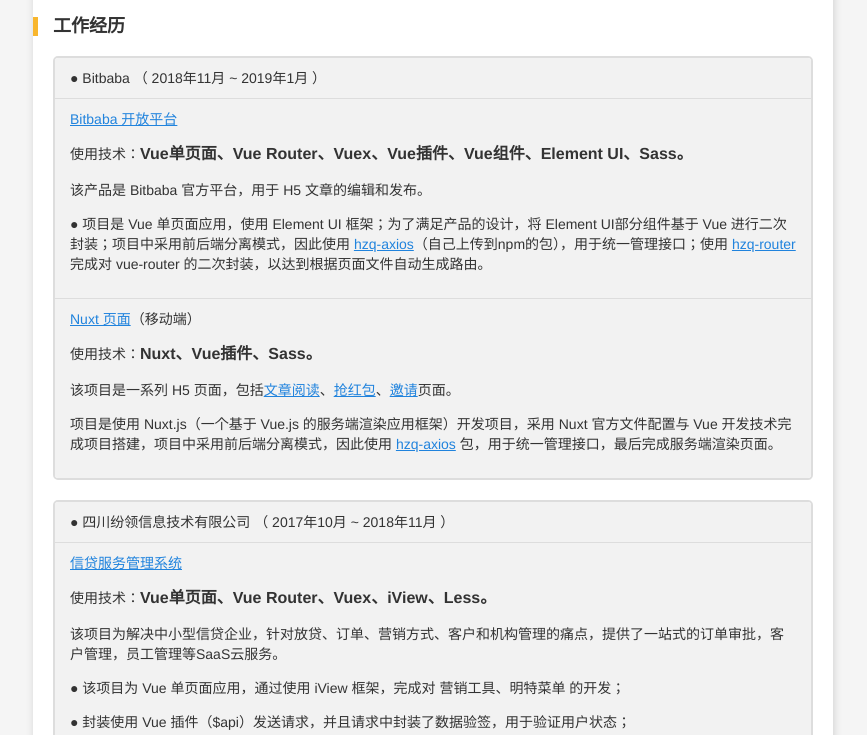
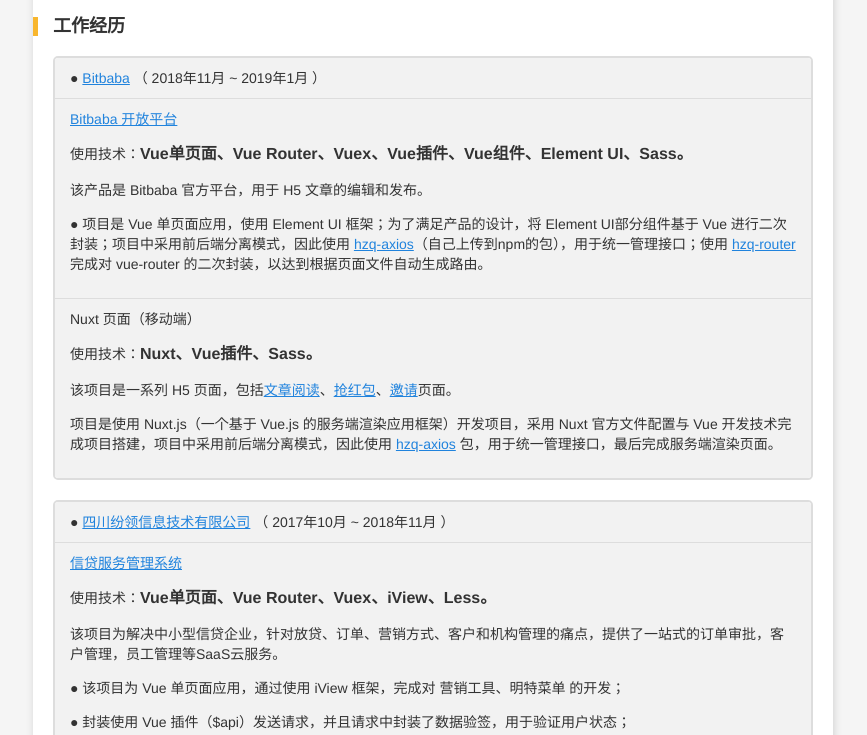
Before and after one commit to MrHzq/resume, a plain HTML site: page index.html in a window 1280 px wide. Shown: the part 607-1342 px from the top of the page, without its empty margins (207-1074 px from the left). Drawn offline with Linux system fonts and the light colour scheme.

Commit message:
再次更新

```diff
--- a/index.html
+++ b/index.html
@@ -174,7 +174,14 @@
                 <h1 class="f-s-18 f-w-900 m-b-20">工作经历</h1>
                 <div class="boxes default m-b-20">
                     <div class="box bg-gray-lightest">
-                        ● Bitbaba （ 2018年11月 ~ 2019年1月 ）
+                        ●
+                        <a
+                            class="m-t-0"
+                            href="https://www.bitbaba.io/"
+                            target="_blank"
+                            >Bitbaba</a
+                        >
+                        （ 2018年11月 ~ 2019年1月 ）
                     </div>
                     <div class="box bg-gray-lightest">
                         <a
@@ -214,12 +221,7 @@
                         </p>
                     </div>
                     <div class="box bg-gray-lightest">
-                        <a
-                            class="m-t-0"
-                            href="https://be.finleancloud.com/market_tool/#/job-type?cn=WvVSQ62"
-                            target="_blank"
-                            >Nuxt 页面</a
-                        >（移动端）
+                        <p class="m-t-0">Nuxt 页面（移动端）</p>
                         <p>使用技术：<b>Nuxt、Vue插件、Sass。</b></p>
                         <p>
                             该项目是一系列 H5 页面，包括<a
@@ -252,7 +254,14 @@
                 </div>
                 <div class="boxes default m-b-20">
                     <div class="box bg-gray-lightest">
-                        ● 四川纷领信息技术有限公司 （ 2017年10月 ~ 2018年11月 ）
+                        ●
+                        <a
+                            class="m-t-0"
+                            href="https://www.finlean.com/"
+                            target="_blank"
+                            >四川纷领信息技术有限公司</a
+                        >
+                        （ 2017年10月 ~ 2018年11月 ）
                     </div>
                     <div class="box bg-gray-lightest">
                         <a
@@ -342,7 +351,15 @@
                 </div>
                 <div class="boxes default m-b-20">
                     <div class="box bg-gray-lightest">
-                        ● 成都云玺科技有限公司 （ 2016年11月 ~ 2017年10月 ）
+                        ●
+                        <a
+                            class="m-t-0"
+                            href="http://www.yunxiyin.com/"
+                            target="_blank"
+                            >成都云玺科技有限公司</a
+                        >
+                        （ 2016年11月 ~ 2017年10月 ）
+                        <!-- http://www.yunxiyin.com/ -->
                     </div>
                     <div class="box bg-gray-lightest">
                         <a
```
